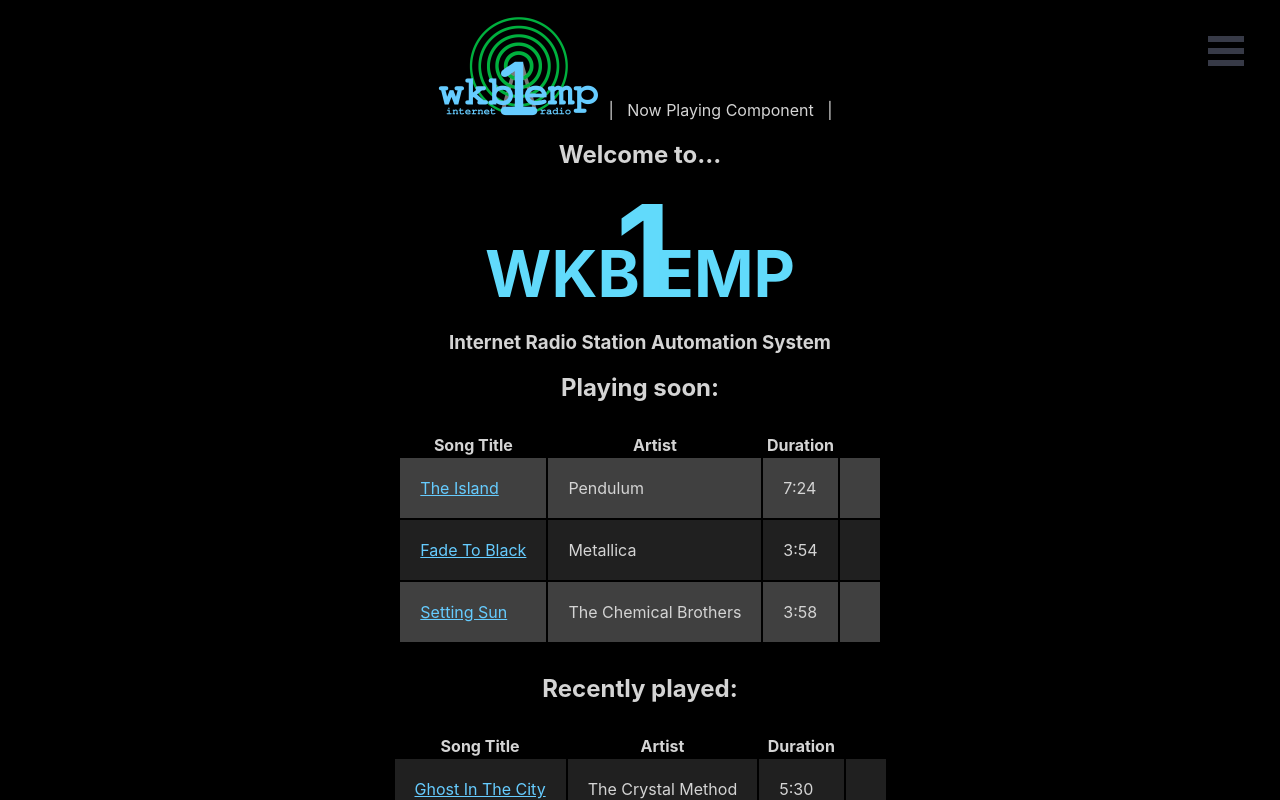
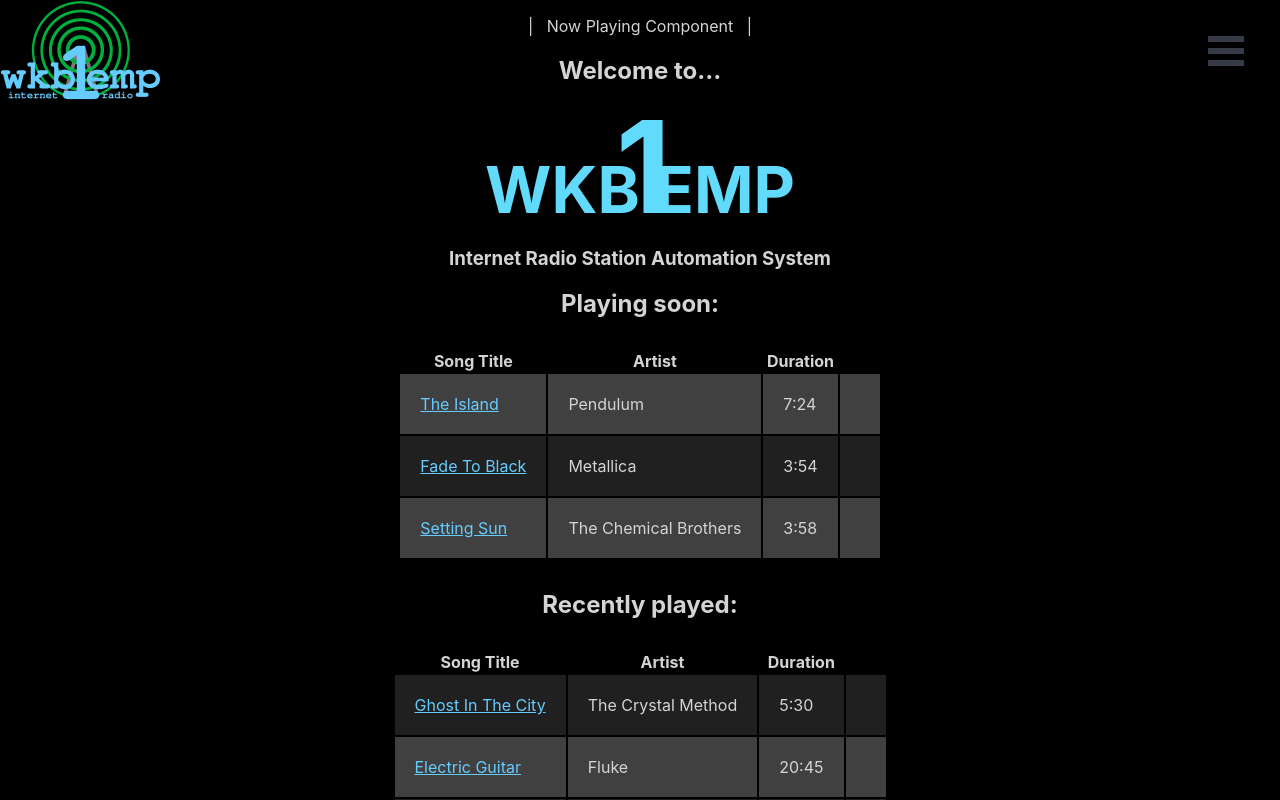
Before and after one commit to sdupree/wkb1emp-internet-radio, a React (Create React App) app: page / in a window 1280 px wide. Shown: the top 800 px of the page. Built offline with nearby package versions, Linux system fonts and the light colour scheme.

Commit message:
Update homepage button position.

```diff
--- a/src/components/Header/Header.css
+++ b/src/components/Header/Header.css
@@ -0,0 +1,5 @@
+.homeLink {
+  position: absolute;
+  top: 0;
+  left: 0;
+}
--- a/src/components/Header/Header.jsx
+++ b/src/components/Header/Header.jsx
@@ -6,7 +6,7 @@
 
   return (
     <header>
-      <Link to="/"><img src="/images/wkb1emp_header_logo-transparent-161px.png" alt="Logo"/></Link>
+      <Link className="homeLink" to="/"><img src="/images/wkb1emp_header_logo-transparent-161px.png" alt="Logo"/></Link>
       &nbsp; | &nbsp;
       Now Playing Component
       &nbsp; | &nbsp;
```
